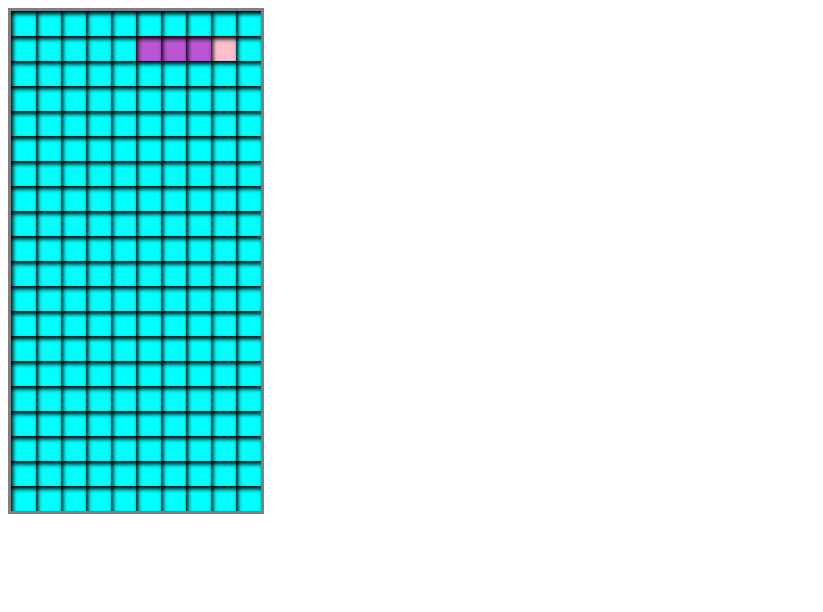
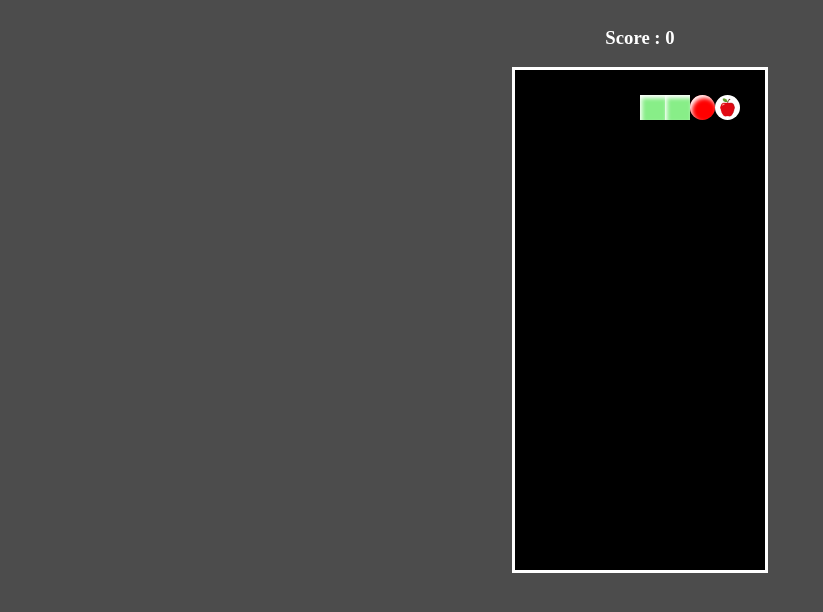
Before and after one commit to sagar-safar/snakeGame, a plain HTML site: page index.html in a window 1280 px wide. Shown: the whole page, without its empty margins (0-823 px from the left). Drawn offline with Linux system fonts and the light colour scheme.

Commit message:
second version

```diff
--- a/index.html
+++ b/index.html
@@ -9,7 +9,7 @@
 </head>
 <body>
 
-
+    <h3>Score : 0</h3>
 
     <div class="grid">
         <div></div>
--- a/main.js
+++ b/main.js
@@ -9,8 +9,11 @@ let snakeBody = [10,11,12]
 let snakeDir = 1;
 let HeadPos = 12;
 let foodPos = 18;
+let score = 0;
 
-squares[foodPos].classList.add('food')
+
+squares[foodPos].innerHTML = `<img src="./food.jpg" alt="">`
+squares[12].classList.add('snake-head')
 
 for(let i=0;i<snakeBody.length;i++){
     squares[snakeBody[i]].classList.add('snake');
@@ -101,9 +104,13 @@ function move(){
 
     let foodEaten = foodEat();
     if(foodEaten){
+        score += 1;
+        document.querySelector('h3').textContent = `Score: ${score}`
+        squares[HeadPos].classList.remove('snake-head')
         HeadPos += snakeDir;
         snakeBody.push(HeadPos);
         squares[HeadPos].classList.add('snake')
+        squares[HeadPos].classList.add('snake-head')
 
     }
 
@@ -112,10 +119,12 @@ function move(){
 
     else{
         squares[snakeBody[0]].classList.remove('snake')
+        squares[HeadPos].classList.remove('snake-head')
         snakeBody.splice(0,1);
         HeadPos += snakeDir;
         snakeBody.push(HeadPos);
         squares[HeadPos].classList.add('snake')
+        squares[HeadPos].classList.add('snake-head')
         }
 }
 
@@ -130,7 +139,8 @@ function foodEat(){
 
         if(HeadPos+snakeDir===foodPos){
 
-            squares[foodPos].classList.remove('food')
+
+            squares[foodPos].innerHTML=""
             foodGen()
 
 
@@ -155,7 +165,8 @@ function foodGen(){
         foodGen()
     }
     else{
-        squares[foodPos].classList.add('food')
+
+        squares[foodPos].innerHTML=`<img src="./food.jpg" alt="">`;
     }
 }
 
--- a/style.css
+++ b/style.css
@@ -1,40 +1,49 @@
+body{
+    background-color: rgba(0,0,0,0.7);
+    display: flex;
+    align-items: center;
+    flex-direction: column;
+    color: white;
+}
+
+
+
 .grid{
     display: flex;
     width:250px;
     height: 500px;
     flex-wrap: wrap;
-    background-color: aqua;
-    border: 3px solid grey;
+
+   background-color: black;
+   border: 3px solid white;
 }
 
 
 .grid div{
     width: 25px;
     height: 25px;
-    box-shadow: inset 2px 3px 4px;
+
 
 }
 
 
 .snake{
-    background-color: mediumorchid;
+    background-color: rgb(136, 238, 136);
+    box-shadow: inset 2px 3px 4px;
 }
 
 
-.food{
-    background-color: pink;
+
+
+
+img{
+    width: 25px;
+    height: 25px;
+    border-radius: 50%;
 }
 
 
-.box{
-    width: 100px;
-    height: 100px;
+.snake-head{
+    border-radius: 20px;
     background-color: red;
-    position: relative;
 }
-
-.box:after{
-    content: '';
-    position: absolute;
-
-}
```
Also changed, not shown: food.jpg (added), jjj.jpg (added), wp3906260.jpg (added).
